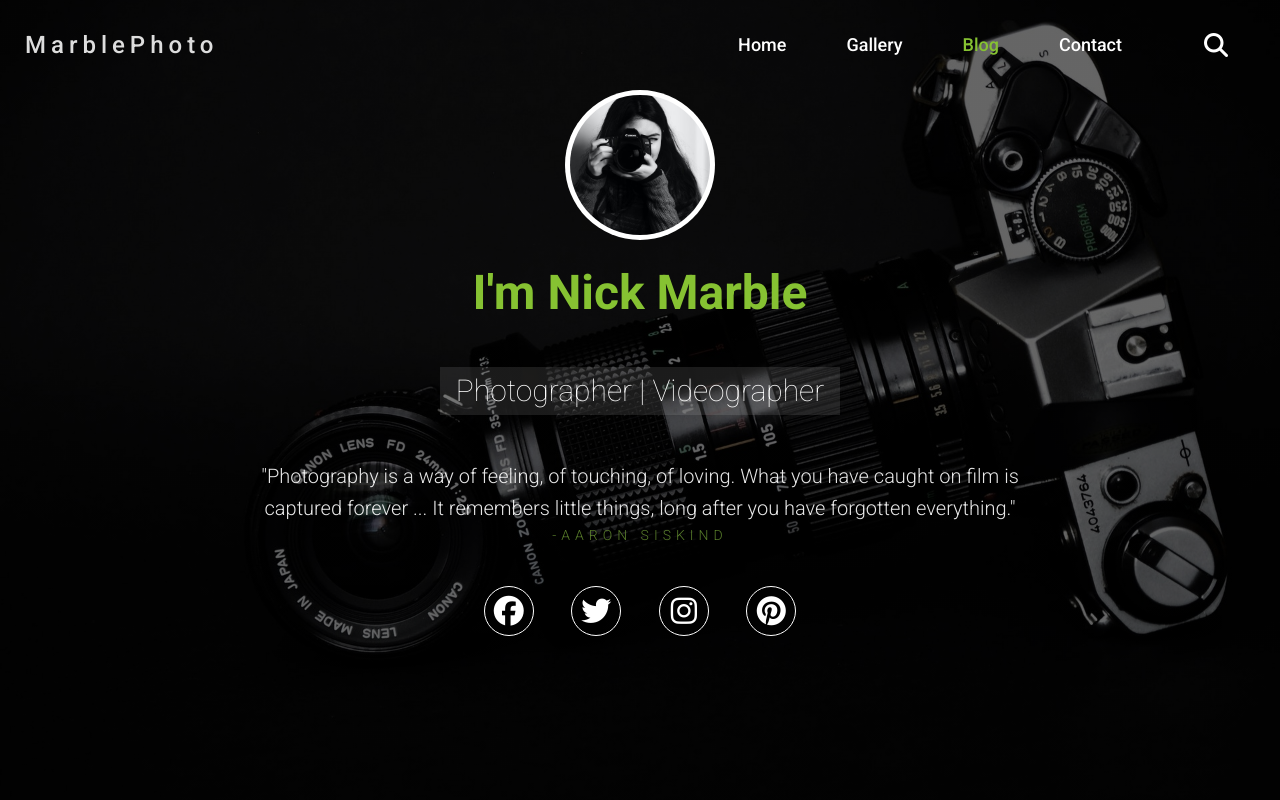
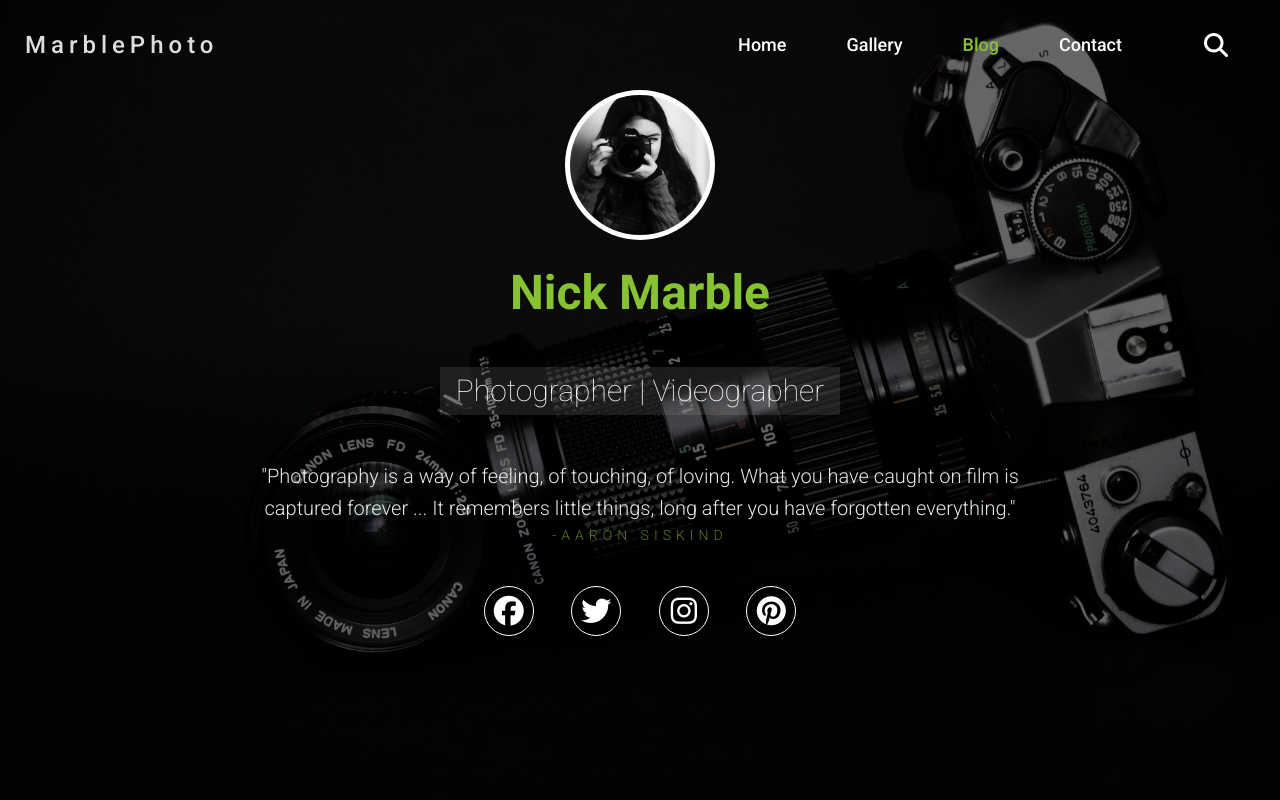
Before and after one commit to b-giblin/photography-site-master, a plain HTML site: page blog.html in a window 1280 px wide. Shown: the top 800 px of the page. Drawn offline with Linux system fonts and the light colour scheme.

Commit message:
h2 changes for client

```diff
--- a/blog.html
+++ b/blog.html
@@ -41,7 +41,7 @@
           <div class="about-img flex">
             <img src="images/about-img.jpg" alt="photographer img" />
           </div>
-          <h2>I'm Nick Marble</h2>
+          <h2>Nick Marble</h2>
           <h3>Photographer | Videographer</h3>
           <blockquote>
             "Photography is a way of feeling, of touching, of loving. What you
```
Also changed, not shown: contact.html (+1 -1 lines), gallery.html (+1 -1 lines).
